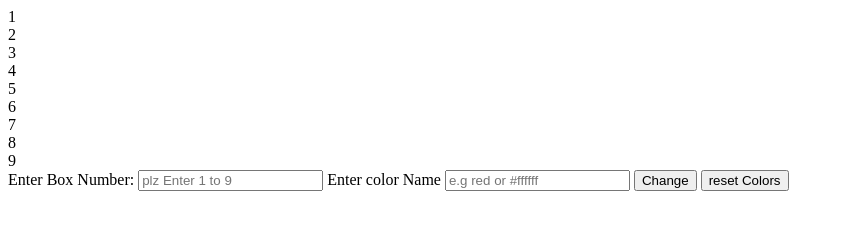
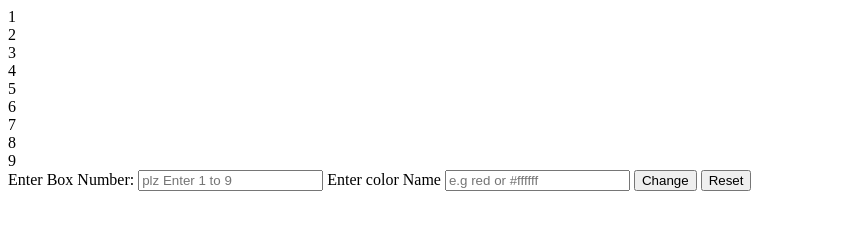
Before and after one commit to acciojob/Replit-Asian-Paints-Harsh274318, a website: page main.html in a window 1280 px wide. Shown: the whole page, without its empty margins (0-844 px from the left). Drawn offline with Linux system fonts and the light colour scheme.

Commit message:
created a submission

```diff
--- a/main.html
+++ b/main.html
@@ -22,7 +22,7 @@
    <label for="colour_id">Enter color Name</label>
     <input type="text" id="colour_id" placeholder="e.g red or #ffffff">
     <button id="change_button">Change</button>
-    <button id="#reset_button">reset Colors</button>
+    <button id="reset_button">Reset</button>
 
 </body>
 </html>
```
Also changed, not shown: styles.css (+3 -4 lines).
